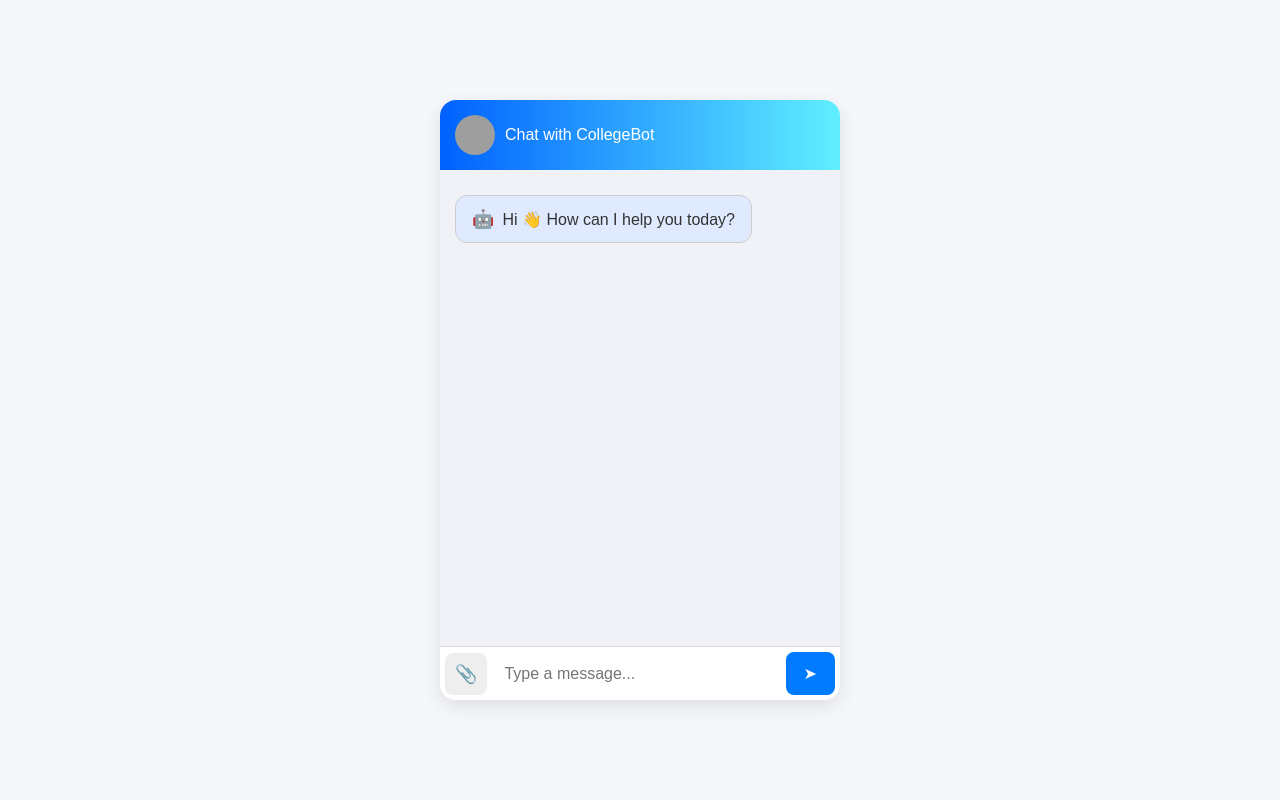
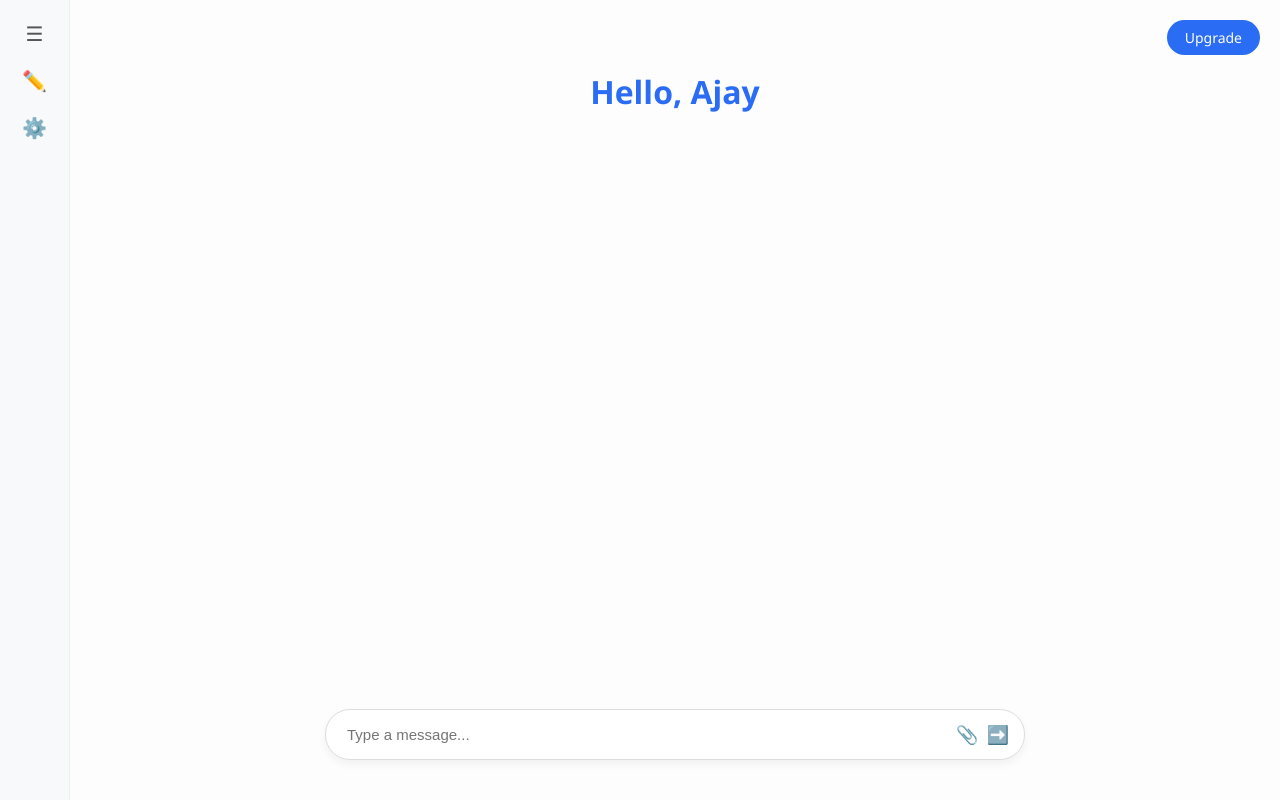
Before and after one commit to ajayyanshu/Sofia-Project, a Flask app: page / in a window 1280 px wide. Run offline with Flask 3, Linux system fonts and the light colour scheme; grey boxes are pictures that could not be loaded.

Commit message:
Update index.html

```diff
--- a/templates/index.html
+++ b/templates/index.html
@@ -3,207 +3,217 @@
 <head>
   <meta charset="UTF-8">
   <meta name="viewport" content="width=device-width, initial-scale=1.0">
-  <title>College Chatbot</title>
+  <title>AI Chatbot - Gemini Style</title>
   <style>
+    * { margin: 0; padding: 0; box-sizing: border-box; }
     body {
-      font-family: Arial, sans-serif;
-      background: #f5f7fb;
-      margin: 0;
+      font-family: 'Segoe UI', sans-serif;
+      background: #fdfdfd;
+      color: #333;
       display: flex;
-      justify-content: center;
-      align-items: center;
-      height: 100vh;
+      min-height: 100vh;
     }
 
-    .chat-container {
-      width: 400px;
-      height: 600px;
-      background: #fff;
-      border-radius: 16px;
-      box-shadow: 0 6px 20px rgba(0,0,0,0.1);
+    /* Sidebar */
+    .sidebar {
+      position: fixed;
+      top: 0;
+      left: 0;
+      width: 70px;
+      height: 100%;
+      background: #f8f9fb;
+      border-right: 1px solid #eee;
+      padding: 20px 10px;
       display: flex;
       flex-direction: column;
-      overflow: hidden;
+      align-items: center;
+      gap: 20px;
+    }
+    .sidebar a { text-decoration: none; color: #555; font-size: 20px; }
+
+    /* Main */
+    .main {
+      margin-left: 70px;
+      flex: 1;
+      display: flex;
+      flex-direction: column;
+      padding: 20px;
+      position: relative;
+    }
+    .main h1 {
+      font-size: 2rem;
+      color: #2a6cf4;
+      text-align: center;
+      margin-top: 50px;
+      margin-bottom: 20px;
     }
 
-    .chat-header {
-      background: linear-gradient(90deg, #0061ff, #60efff);
-      color: white;
-      padding: 15px;
+    /* Chat Area */
+    .chat-area {
+      flex: 1;
+      overflow-y: auto;
+      padding: 20px;
+      display: flex;
+      flex-direction: column;
+      gap: 10px;
+    }
+    .message {
+      max-width: 70%;
+      padding: 12px 15px;
+      border-radius: 15px;
+      font-size: 15px;
+      line-height: 1.4;
+    }
+    .sent {
+      align-self: flex-end;
+      background: #2a6cf4;
+      color: #fff;
+      border-bottom-right-radius: 5px;
+    }
+    .received {
+      align-self: flex-start;
+      background: #f1f1f1;
+      color: #333;
+      border-bottom-left-radius: 5px;
+    }
+
+    /* Input Box */
+    .chat-input {
       display: flex;
       align-items: center;
+      background: #fff;
+      border: 1px solid #ddd;
+      border-radius: 25px;
+      padding: 10px 15px;
+      margin: 20px auto;
+      max-width: 700px;
+      width: 100%;
+      box-shadow: 0 4px 8px rgba(0,0,0,0.05);
     }
-
-    .chat-header img {
-      width: 40px;
-      height: 40px;
-      border-radius: 50%;
-      margin-right: 10px;
-    }
-
-    .chat-body {
-      flex: 1;
-      padding: 15px;
-      overflow-y: auto;
-      background: #f0f2f7;
-      display: flex;
-      flex-direction: column;
-    }
-
-    /* Message Common */
-    .msg {
-      margin: 10px 0;
-      padding: 12px 16px;
-      border-radius: 12px;
-      max-width: 80%;
-      word-wrap: break-word;
-      display: flex;
-      align-items: center;
-      gap: 8px;
-      border: 1px solid #ccc;
-    }
-
-    /* Bot message */
-    .bot {
-      background: #e0eaff;
-      color: #333;
-      align-self: flex-start;
-    }
-
-    .bot::before {
-      content: "🤖";
-      font-size: 18px;
-    }
-
-    /* User message */
-    .user {
-      background: #007bff;
-      color: white;
-      align-self: flex-end;
-      border: 1px solid #0056b3;
-    }
-
-    /* Footer */
-    .chat-footer {
-      display: flex;
-      border-top: 1px solid #ddd;
-      background: white;
-      align-items: center;
-      padding: 5px;
-    }
-
-    .chat-footer input[type="text"] {
+    .chat-input input {
       flex: 1;
       border: none;
-      padding: 12px;
-      font-size: 16px;
       outline: none;
+      font-size: 15px;
+      background: transparent;
+      padding: 6px;
     }
-
-    .chat-footer input[type="file"] {
-      display: none;
-    }
-
-    .file-label {
-      background: #eee;
-      padding: 10px;
-      margin-right: 5px;
-      border-radius: 8px;
+    .chat-input button {
+      border: none;
+      background: none;
       cursor: pointer;
       font-size: 18px;
+      margin-left: 8px;
+      color: #2a6cf4;
+      transition: 0.2s;
     }
+    .chat-input button:hover { color: #184ec7; }
 
-    .chat-footer button {
-      background: #007bff;
-      border: none;
-      color: white;
-      padding: 12px 18px;
-      cursor: pointer;
-      font-size: 16px;
-      border-radius: 8px;
+    /* Upgrade */
+    .upgrade {
+      position: absolute;
+      top: 20px;
+      right: 20px;
+      background: #2a6cf4;
+      color: #fff;
+      padding: 8px 18px;
+      border-radius: 20px;
+      text-decoration: none;
+      font-size: 14px;
+      transition: 0.3s ease;
     }
+    .upgrade:hover { background: #184ec7; }
 
-    .chat-footer button:hover {
-      background: #0056b3;
-    }
-
-    @media (max-width: 600px) {
-      body {
-        align-items: flex-start;
-      }
-      .chat-container {
-        width: 100%;
-        height: 100vh;
-        border-radius: 0;
+    /* Mobile */
+    @media (max-width: 768px) {
+      .main h1 { font-size: 1.4rem; margin-top: 30px; }
+      .chat-input {
+        position: fixed;
+        bottom: 10px;
+        left: 75px;
+        right: 15px;
+        margin: 0;
       }
     }
   </style>
 </head>
 <body>
-  <div class="chat-container">
-    <div class="chat-header">
-      <img src="https://i.pravatar.cc/40" alt="Bot Avatar">
-      Chat with CollegeBot
-    </div>
-    <div class="chat-body" id="chat-box">
-      <div class="msg bot">Hi 👋 How can I help you today?</div>
-    </div>
-    <div class="chat-footer">
-      <label for="file-upload" class="file-label">📎</label>
-      <input type="file" id="file-upload" accept="image/*,.pdf,.doc,.docx" onchange="sendFile(event)">
-      <input type="text" id="message" placeholder="Type a message...">
-      <button onclick="sendMessage()">➤</button>
+
+  <!-- Sidebar -->
+  <div class="sidebar">
+    <a href="#">☰</a>
+    <a href="#">✏️</a>
+    <a href="#">⚙️</a>
+  </div>
+
+  <!-- Main -->
+  <div class="main">
+    <a href="#" class="upgrade">Upgrade</a>
+    <h1>Hello, Ajay</h1>
+
+    <!-- Chat Area -->
+    <div class="chat-area" id="chatArea"></div>
+
+    <!-- Input -->
+    <div class="chat-input">
+      <input type="text" id="userInput" placeholder="Type a message...">
+      <button title="Attach File">📎</button>
+      <button id="sendBtn" title="Send">➡️</button>
     </div>
   </div>
 
   <script>
-    async function sendMessage() {
-      const input = document.getElementById("message");
-      const msg = input.value.trim();
-      if (!msg) return;
+    const API_KEY = "YOUR_GOOGLE_API_KEY"; // 🔹 Replace with your Gemini API Key
+    const chatArea = document.getElementById("chatArea");
+    const userInput = document.getElementById("userInput");
+    const sendBtn = document.getElementById("sendBtn");
 
-      const chatBox = document.getElementById("chat-box");
-
-      // User message
-      chatBox.innerHTML += `<div class="msg user">${msg}</div>`;
-      input.value = "";
-      chatBox.scrollTop = chatBox.scrollHeight;
-
-      // Send to backend
-      const response = await fetch("/chat", {
-        method: "POST",
-        headers: { "Content-Type": "application/json" },
-        body: JSON.stringify({ message: msg })
-      });
-
-      const data = await response.json();
-
-      // Bot reply
-      chatBox.innerHTML += `<div class="msg bot">${data.reply}</div>`;
-      chatBox.scrollTop = chatBox.scrollHeight;
+    function addMessage(text, type) {
+      const msg = document.createElement("div");
+      msg.classList.add("message", type);
+      msg.textContent = text;
+      chatArea.appendChild(msg);
+      chatArea.scrollTop = chatArea.scrollHeight;
     }
 
-    function sendFile(event) {
-      const file = event.target.files[0];
-      if (!file) return;
+    async function getAIResponse(prompt) {
+      try {
+        const response = await fetch(
+          "https://generativelanguage.googleapis.com/v1beta/models/gemini-pro:generateContent?key=" + API_KEY,
+          {
+            method: "POST",
+            headers: { "Content-Type": "application/json" },
+            body: JSON.stringify({
+              contents: [{ parts: [{ text: prompt }] }]
+            })
+          }
+        );
+        const data = await response.json();
+        return data?.candidates?.[0]?.content?.parts?.[0]?.text || "⚠️ No response from AI.";
+      } catch (error) {
+        return "❌ Error: " + error.message;
+      }
+    }
 
-      const chatBox = document.getElementById("chat-box");
+    sendBtn.addEventListener("click", async () => {
+      const text = userInput.value.trim();
+      if (text !== "") {
+        addMessage(text, "sent");
+        userInput.value = "";
+        addMessage("⏳ Thinking...", "received");
 
-      // Show file in chat
-      if (file.type.startsWith("image/")) {
-        const reader = new FileReader();
-        reader.onload = function(e) {
-          chatBox.innerHTML += `<div class="msg user"><img src="${e.target.result}" style="max-width:150px; border-radius:8px;"></div>`;
-          chatBox.scrollTop = chatBox.scrollHeight;
-        };
-        reader.readAsDataURL(file);
-      } else {
-        chatBox.innerHTML += `<div class="msg user">📄 ${file.name}</div>`;
-        chatBox.scrollTop = chatBox.scrollHeight;
+        const reply = await getAIResponse(text);
+
+        // remove "Thinking..." message
+        chatArea.removeChild(chatArea.lastChild);
+
+        addMessage("🤖 " + reply, "received");
       }
+    });
 
-      // TODO: send file to backend API
-    }
+    userInput.addEventListener("keypress", (e) => {
+      if(e.key === "Enter") sendBtn.click();
+    });
   </script>
 </body>
 </html>
```
